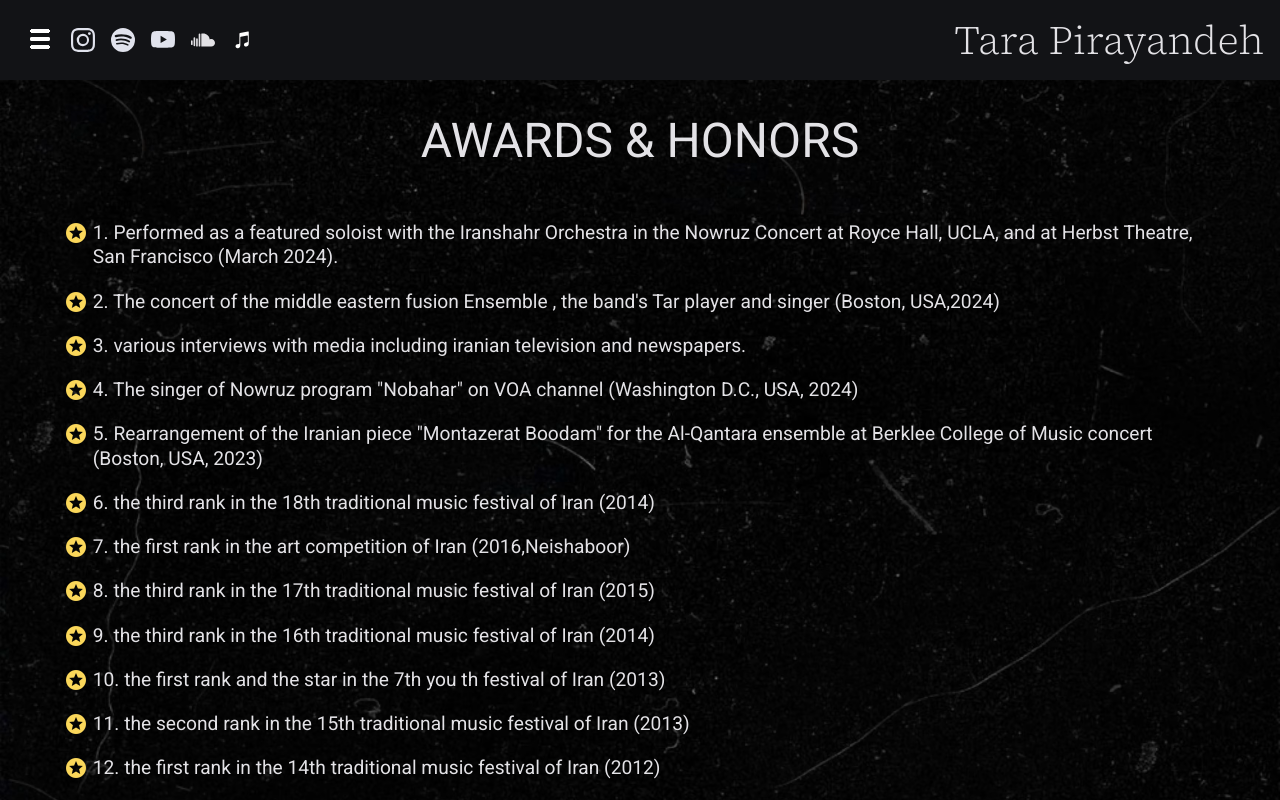
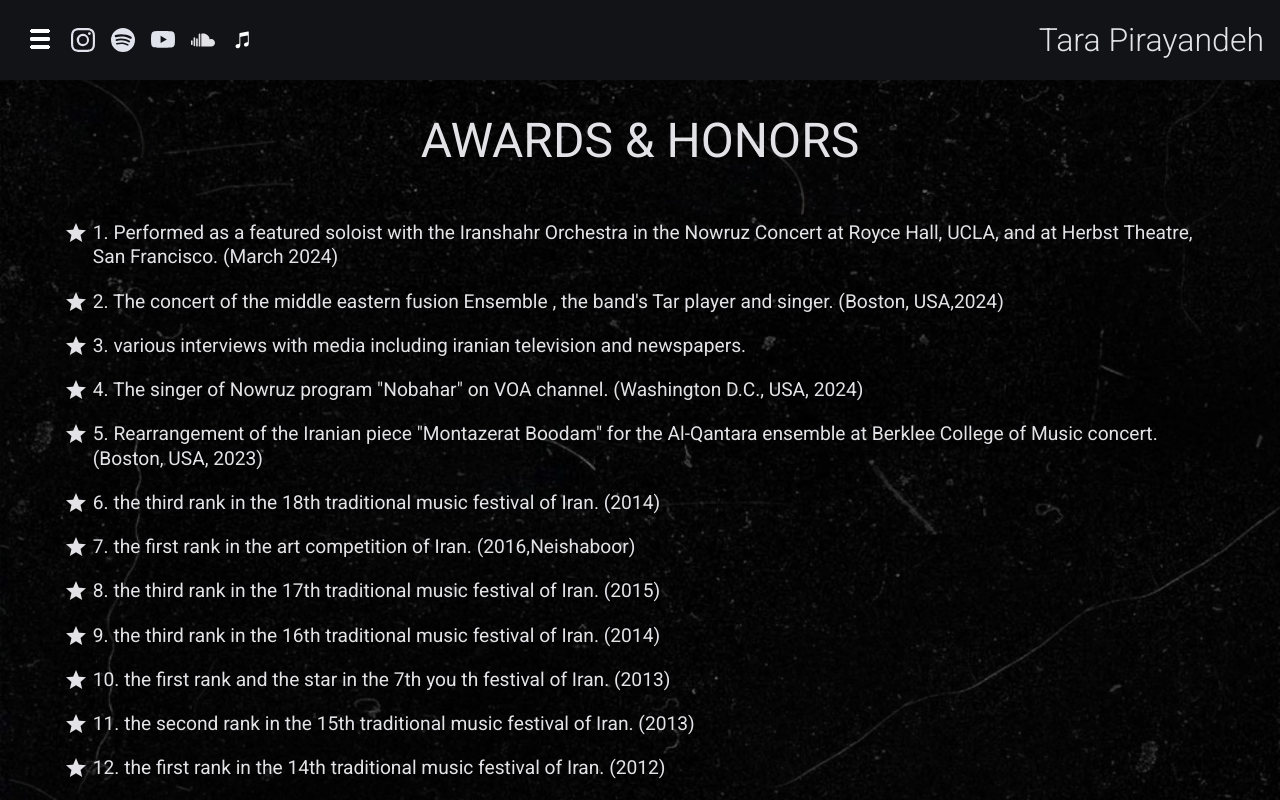
Before and after one commit to Mehrzad128/Tara-Pirayandeh-Portfolio, an Angular app: page /awards in a window 1280 px wide. Built offline with nearby package versions, Linux system fonts and the light colour scheme.

Commit message:
launchAdjustment8

```diff
--- a/src/app/+pages/awrads/awrads.component.html
+++ b/src/app/+pages/awrads/awrads.component.html
@@ -4,97 +4,97 @@
   </div>
   <div class="details">
     <p>
-      <mat-icon>stars</mat-icon>
+      <mat-icon>grade</mat-icon>
       1. Performed as a featured soloist with the Iranshahr Orchestra in the Nowruz
-      Concert at Royce Hall, UCLA, and at Herbst Theatre, San Francisco (March
-      2024).
+      Concert at Royce Hall, UCLA, and at Herbst Theatre, San Francisco. (March
+      2024)
     </p>
     <p>
-      <mat-icon>stars</mat-icon>
+      <mat-icon>grade</mat-icon>
       2. The concert of the middle eastern fusion Ensemble , the band's Tar
-      player and singer (Boston, USA,2024)
+      player and singer. (Boston, USA,2024)
     </p>
     <p>
-      <mat-icon>stars</mat-icon>
+      <mat-icon>grade</mat-icon>
       3. various interviews with media including iranian television and
       newspapers.
     </p>
     <p>
-      <mat-icon>stars</mat-icon>
-      4. The singer of Nowruz program "Nobahar" on VOA channel (Washington D.C.,
+      <mat-icon>grade</mat-icon>
+      4. The singer of Nowruz program "Nobahar" on VOA channel. (Washington D.C.,
       USA, 2024)
     </p>
     <p>
-      <mat-icon>stars</mat-icon>
+      <mat-icon>grade</mat-icon>
       5. Rearrangement of the Iranian piece "Montazerat Boodam" for the
-      Al-Qantara ensemble at Berklee College of Music concert (Boston, USA,
+      Al-Qantara ensemble at Berklee College of Music concert. (Boston, USA,
       2023)
     </p>
     <p>
-      <mat-icon>stars</mat-icon>
-      6. the third rank in the 18th traditional music festival of Iran (2014)
+      <mat-icon>grade</mat-icon>
+      6. the third rank in the 18th traditional music festival of Iran. (2014)
     </p>
     <p>
-      <mat-icon>stars</mat-icon>
-      7. the first rank in the art competition of Iran (2016,Neishaboor)
+      <mat-icon>grade</mat-icon>
+      7. the first rank in the art competition of Iran. (2016,Neishaboor)
     </p>
     <p>
-      <mat-icon>stars</mat-icon>
-      8. the third rank in the 17th traditional music festival of Iran (2015)
+      <mat-icon>grade</mat-icon>
+      8. the third rank in the 17th traditional music festival of Iran. (2015)
     </p>
     <p>
-      <mat-icon>stars</mat-icon>
-      9. the third rank in the 16th traditional music festival of Iran (2014)
+      <mat-icon>grade</mat-icon>
+      9. the third rank in the 16th traditional music festival of Iran. (2014)
     </p>
     <p>
-      <mat-icon>stars</mat-icon>
-      10. the first rank and the star in the 7th you th festival of Iran (2013)
+      <mat-icon>grade</mat-icon>
+      10. the first rank and the star in the 7th you th festival of Iran. (2013)
     </p>
     <p>
-      <mat-icon>stars</mat-icon>
-      11. the second rank in the 15th traditional music festival of Iran (2013)
+      <mat-icon>grade</mat-icon>
+      11. the second rank in the 15th traditional music festival of Iran. (2013)
     </p>
     <p>
-      <mat-icon>stars</mat-icon>
-      12. the first rank in the 14th traditional music festival of Iran (2012)
+      <mat-icon>grade</mat-icon>
+      12. the first rank in the 14th traditional music festival of Iran. (2012)
     </p>
     <p>
-      <mat-icon>stars</mat-icon>
+      <mat-icon>grade</mat-icon>
       13. Certificate of appreciation from Hamedan education organization and
-      entitled as kindness and culture ambassador of Iran ( 2016, Tehran,
+      entitled as kindness and culture ambassador of Iran. ( 2016, Tehran,
       Islamic republic of Iran parliament )
     </p>
     <p>
-      <mat-icon>stars</mat-icon>
+      <mat-icon>grade</mat-icon>
       14. Certificate of appreciation from the art and culture organization in
-      the " Sabaye Javani " program (2016, Hamedan, Avini Hall)
+      the " Sabaye Javani " program. (2016, Hamedan, Avini Hall)
     </p>
     <p>
-      <mat-icon>stars</mat-icon>
+      <mat-icon>grade</mat-icon>
       15. Acclaimed by the senior manager of Hamedan education organization as
       the top student. ( 2016, Hamedan)
     </p>
     <p>
-      <mat-icon>stars</mat-icon>
+      <mat-icon>grade</mat-icon>
       16. Certificate of appreciation from Hamedan province authorities as the
       music competition winner. (2016, Hamedan)
     </p>
     <p>
-      <mat-icon>stars</mat-icon>
+      <mat-icon>grade</mat-icon>
       17. Top participant of Iranian music competition and the certificate of
-      appreciation (2016, Neishaboor)
+      appreciation. (2016, Neishaboor)
     </p>
     <p>
-      <mat-icon>stars</mat-icon>
+      <mat-icon>grade</mat-icon>
       18. Certificate of appreciation from elite organization manager
-      Dr.Shahrezaei (2016)
+      Dr.Shahrezaei. (2016)
     </p>
     <p>
-      <mat-icon>stars</mat-icon>
-      19. The best Tar player of solo competition in hamedan (2016, Hamedan)
+      <mat-icon>grade</mat-icon>
+      19. The best Tar player of solo competition in hamedan. (2016, Hamedan)
     </p>
     <p>
-      <mat-icon>stars</mat-icon>
+      <mat-icon>grade</mat-icon>
       20. Certificate of appreciation from Iranian music masters including :
       <a href="https://en.wikipedia.org/wiki/Shahram_Nazeri">
         Shahram Nazeri
@@ -129,17 +129,17 @@
       <a
         href="https://fa.wikipedia.org/wiki/%D9%87%D9%88%D9%85%D8%A7%D9%86_%D8%A7%D8%B3%D8%B9%D8%AF%DB%8C"
       >
-        Hooman Asadi
+        Hooman Asadi.
       </a>
       , (2013,Tehran, Vahdat Hall)
     </p>
     <p>
-      <mat-icon>stars</mat-icon>
+      <mat-icon>grade</mat-icon>
       21. Acclaimed by the national organization for development of exceptional
-      talents (2016)
+      talents. (2016)
     </p>
     <p>
-      <mat-icon>stars</mat-icon>
+      <mat-icon>grade</mat-icon>
       22. Confirmed by
       <a href="https://en.wikipedia.org/wiki/Hossein_Alizadeh">
         Hossein Alizadeh
@@ -150,133 +150,133 @@
       >
         Dr. Hooman Asadi
       </a>
-      and Ali Torabi Management members of Iranian music association (2016)
+      and Ali Torabi Management members of Iranian music association. (2016)
     </p>
     <p>
-      <mat-icon>stars</mat-icon>
-      23. Member of Iran's national elites foundation (2015)
+      <mat-icon>grade</mat-icon>
+      23. Member of Iran's national elites foundation. (2015)
     </p>
     <p>
-      <mat-icon>stars</mat-icon>
-      24. Invited to some television and radio programs (since 2011)
+      <mat-icon>grade</mat-icon>
+      24. Invited to some television and radio programs. (since 2011)
     </p>
     <p>
-      <mat-icon>stars</mat-icon>
-      25. 3 year grade leaping in school between 2013 and 2015
+      <mat-icon>grade</mat-icon>
+      25. 3 year grade leaping in school between 2013 and 2015.
     </p>
     <p>
-      <mat-icon>stars</mat-icon>
+      <mat-icon>grade</mat-icon>
       26. Top student of the artistic and cultural student competition of
-      Hamedan (2015, Hamedan)
+      Hamedan. (2015, Hamedan)
     </p>
     <p>
-      <mat-icon>stars</mat-icon>
-      27. Acclaimed by consulate of Iran in Almati (2015, Almati, Kazakhstan)
+      <mat-icon>grade</mat-icon>
+      27. Acclaimed by consulate of Iran in Almati. (2015, Almati, Kazakhstan)
     </p>
     <p>
-      <mat-icon>stars</mat-icon>
+      <mat-icon>grade</mat-icon>
       28. Performing concerts in Almati including music school, art university,
-      Farabi university and science and technology academy (2015, Almati,
+      Farabi university and science and technology academy. (2015, Almati,
       Kazakhstan)
     </p>
     <p>
-      <mat-icon>stars</mat-icon>
+      <mat-icon>grade</mat-icon>
       29. Member of "Shabrovan" music band in music festival of Kazakhstan, and
-      soloist of the Almati festival of Kazakhstan (2015, Almati, Kazakhstan)
+      soloist of the Almati festival of Kazakhstan. (2015, Almati, Kazakhstan)
     </p>
     <p>
-      <mat-icon>stars</mat-icon>
-      30. Acclaimed by artistic creation foundation of Niavaran (2015, Tehran)
+      <mat-icon>grade</mat-icon>
+      30. Acclaimed by artistic creation foundation of Niavaran. (2015, Tehran)
     </p>
     <p>
-      <mat-icon>stars</mat-icon>
-      31. Soloist of closing ceremony of " Hezar seda " event (2015, Tehran,
+      <mat-icon>grade</mat-icon>
+      31. Soloist of closing ceremony of " Hezar seda " event. (2015, Tehran,
       Niavaran palace )
     </p>
     <p>
-      <mat-icon>stars</mat-icon>
-      32. Acclaimed by education organization of hamedan as the best student
+      <mat-icon>grade</mat-icon>
+      32. Acclaimed by education organization of hamedan as the best student.
       (2015, hamedan)
     </p>
     <p>
-      <mat-icon>stars</mat-icon>
+      <mat-icon>grade</mat-icon>
       33. Soloist of closing ceremony of the international children theatre
-      festival (2014, Hamedan, Sina hall)
+      festival. (2014, Hamedan, Sina hall)
     </p>
     <p>
-      <mat-icon>stars</mat-icon>
+      <mat-icon>grade</mat-icon>
       34. Member of the "Sisaz" chore and classic band and perform with this
-      band (2014, Tehran, Milad Tower)
+      band. (2014, Tehran, Milad Tower)
     </p>
     <p>
-      <mat-icon>stars</mat-icon>
-      35. Acclaimed by Mahak charity organization for her donation (2014,
+      <mat-icon>grade</mat-icon>
+      35. Acclaimed by Mahak charity organization for her donation. (2014,
       Tehran, Mahak hospital)
     </p>
     <p>
-      <mat-icon>stars</mat-icon>
-      36. Performing charity concerts in different cities (since 2012)
+      <mat-icon>grade</mat-icon>
+      36. Performing charity concerts in different cities. (since 2012)
     </p>
     <p>
-      <mat-icon>stars</mat-icon>
-      37. Soloist of the house of music event and acclaimed as music prodigy
+      <mat-icon>grade</mat-icon>
+      37. Soloist of the house of music event and acclaimed as music prodigy.
       (2013, Tehran, Vahdat hall)
     </p>
     <p>
-      <mat-icon>stars</mat-icon>
-      38. Acclaimed by cultural and artistic affairs of culture and art ministry
+      <mat-icon>grade</mat-icon>
+      38. Acclaimed by cultural and artistic affairs of culture and art ministry.
       (2013, Tehran)
     </p>
     <p>
-      <mat-icon>stars</mat-icon>
-      39. The best star of the youth music festival (2013, Tehran, Vahdat hall &
+      <mat-icon>grade</mat-icon>
+      39. The best star of the youth music festival. (2013, Tehran, Vahdat hall &
       Roodaki hall)
     </p>
     <p>
-      <mat-icon>stars</mat-icon>
+      <mat-icon>grade</mat-icon>
       40. Soloist of glorification event of Jalil shahnaz and acclaimed by
-      Tehran municipality (2013, Tehran, Arasbaran cultural house)
+      Tehran municipality. (2013, Tehran, Arasbaran cultural house)
     </p>
     <p>
-      <mat-icon>stars</mat-icon>
-      41. Soloist of closing ceremony of the international fajr music festival
+      <mat-icon>grade</mat-icon>
+      41. Soloist of closing ceremony of the international fajr music festival.
       (2013, Tehran, vahdat hall)
     </p>
     <p>
-      <mat-icon>stars</mat-icon>
+      <mat-icon>grade</mat-icon>
       42. Soloist of "Nasli Digar" event in the international fajr music
-      festival (2013, Tehran, arasbaran cultural house)
+      festival. (2013, Tehran, arasbaran cultural house)
     </p>
     <p>
-      <mat-icon>stars</mat-icon>
-      43. Member of humanitarian associations
+      <mat-icon>grade</mat-icon>
+      43. Member of humanitarian associations.
     </p>
     <p>
-      <mat-icon>stars</mat-icon>
-      44. Acclaimed by Iranian music association (2012, Tehran)
+      <mat-icon>grade</mat-icon>
+      44. Acclaimed by Iranian music association. (2012, Tehran)
     </p>
     <p>
-      <mat-icon>stars</mat-icon>
-      45. Soloist of red crescent society events and acclaimed by this society
+      <mat-icon>grade</mat-icon>
+      45. Soloist of red crescent society events and acclaimed by this society.
       (2012, Hamedan, Sina hall)
     </p>
     <p>
-      <mat-icon>stars</mat-icon>
+      <mat-icon>grade</mat-icon>
       46. Participation in different scientific, cultural and artistic
-      competitions (since 2010)
+      competitions. (since 2010)
     </p>
     <p>
-      <mat-icon>stars</mat-icon>
+      <mat-icon>grade</mat-icon>
       47. Acclaimed by Hamedan university of medical science for charity
-      activities (2012, Hamedan )
+      activities. (2012, Hamedan )
     </p>
     <p>
-      <mat-icon>stars</mat-icon>
-      48. The teenager of province (2011, Hamedan, ave sina tomb)
+      <mat-icon>grade</mat-icon>
+      48. The teenager of province. (2011, Hamedan, ave sina tomb)
     </p>
     <p>
-      <mat-icon>stars</mat-icon>
-      49. Acclaimed by theatre and cinema forum of iran (2011 Tehran, shahr
+      <mat-icon>grade</mat-icon>
+      49. Acclaimed by theatre and cinema forum of iran. (2011 Tehran, shahr
       hall)
     </p>
   </div>
--- a/src/app/+pages/awrads/awrads.component.scss
+++ b/src/app/+pages/awrads/awrads.component.scss
@@ -42,10 +42,6 @@ a {
   color: #abc7ff;
 }
 
-mat-icon {
-  color: #fbd75a;
-}
-
 @media screen and (max-width: 650px) {
   h1 {
     font-size: 2rem;
--- a/src/app/+shares/navigation/navigation.component.scss
+++ b/src/app/+shares/navigation/navigation.component.scss
@@ -116,11 +116,8 @@ p {
 }
 
 .name{
-  font-family: "Source Serif 4", serif;
-  font-optical-sizing: auto;
   font-weight: 300;
-  font-style: light;
-  font-size: 2.5rem;
+  font-size: 2rem;
 }
 
 
--- a/src/index.html
+++ b/src/index.html
@@ -14,12 +14,6 @@
       href="https://fonts.googleapis.com/icon?family=Material+Icons"
       rel="stylesheet"
     />
-    <link rel="preconnect" href="https://fonts.googleapis.com" />
-    <link rel="preconnect" href="https://fonts.gstatic.com" crossorigin />
-    <link
-      href="https://fonts.googleapis.com/css2?family=Source+Serif+4:ital,opsz,wght@0,8..60,200..900;1,8..60,200..900&display=swap"
-      rel="stylesheet"
-    />
   </head>
   <body class="mat-typography">
     <app-root></app-root>
```
Also changed, not shown: src/app/+pages/biography/biography.component.html (+37 -22 lines), src/app/+pages/home/home.component.html (+25 -27 lines), src/app/+shares/re-score/re-score.component.html (+37 -26 lines), src/assets/images/Spring-Poster.jpg (added), src/assets/images/Sprite-Fright-Poster.jpg (added).
